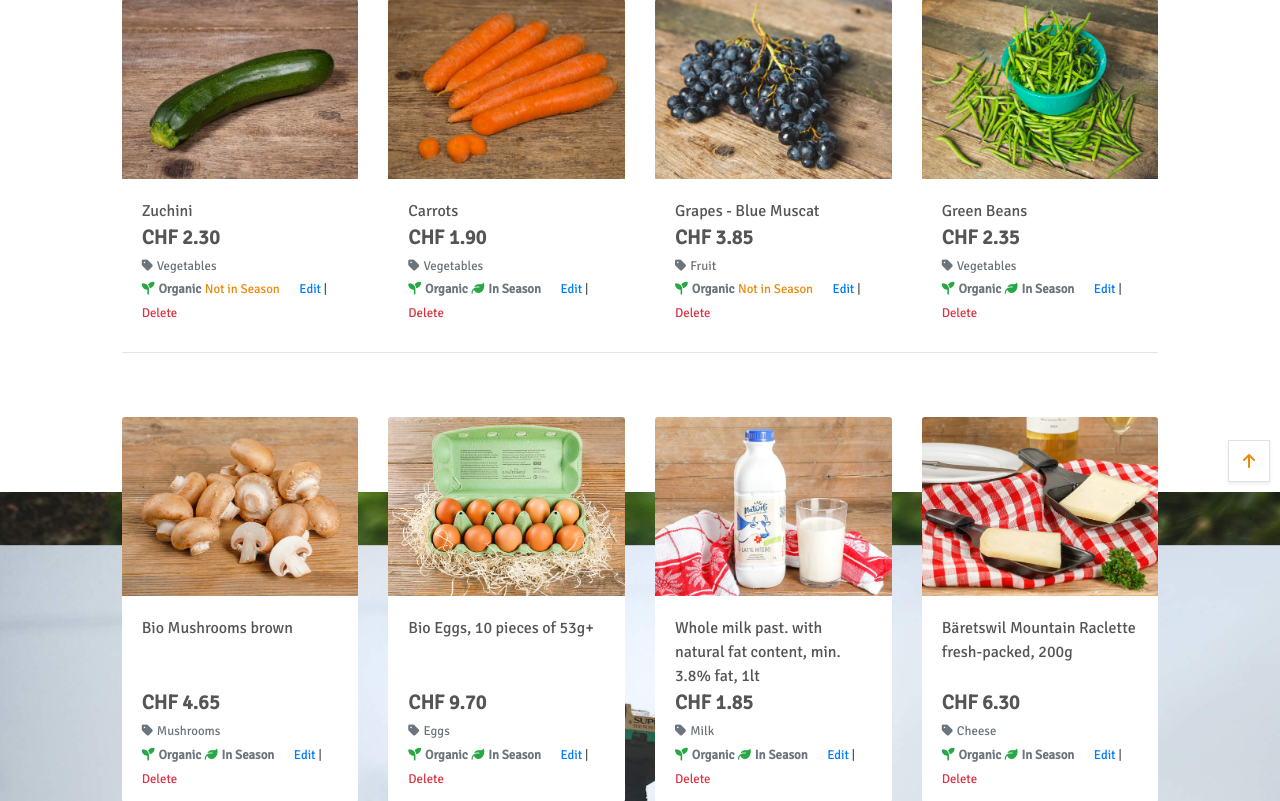
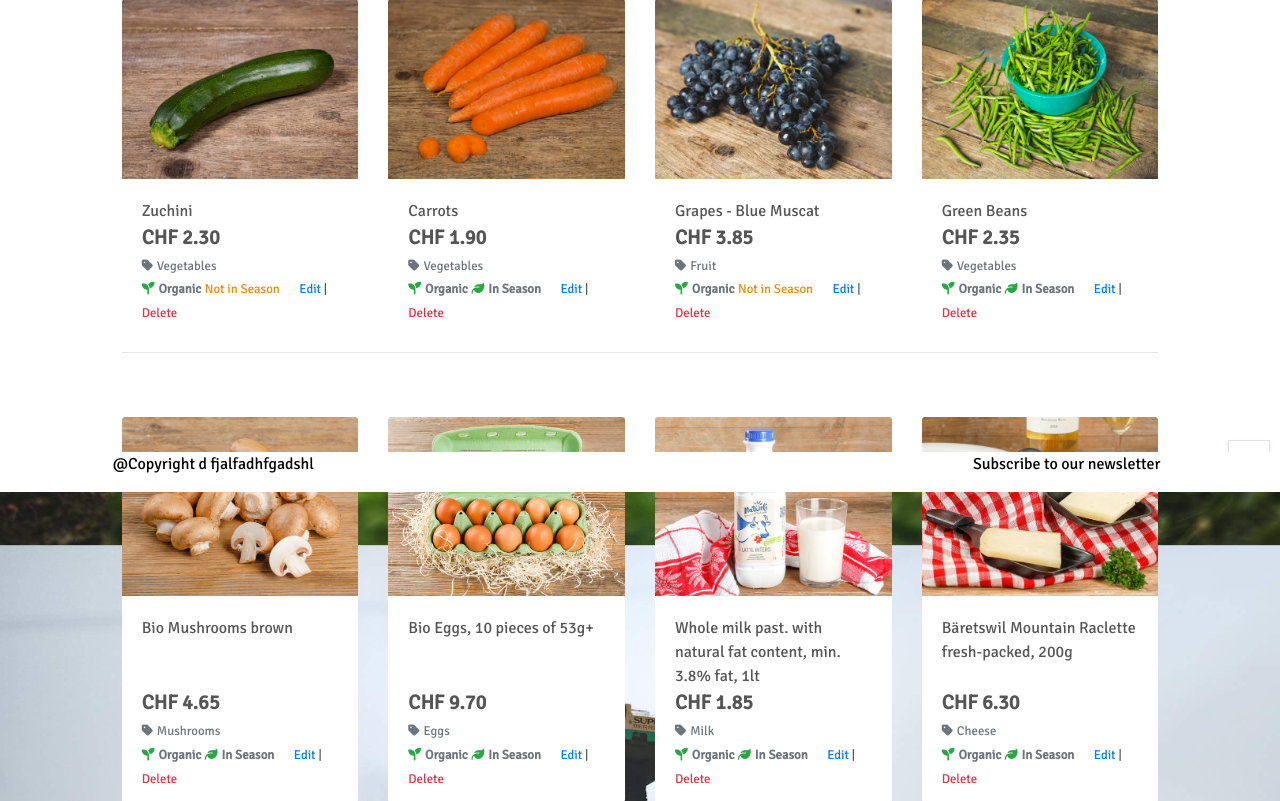
Before and after one commit to Joao4569/farm_fresh, a Django app: page /products/ in a window 1280 px wide. Shown: the part 308-1109 px from the top of the page. Run offline with Django 3.2, Linux system fonts and the light colour scheme; the visitor is signed in with stand-in values (Sample User, id 1); data comes from the database, SQL or seed files in the repository; some libraries are stand-ins or nearby versions.

Commit message:
feat: Add footer and test

```diff
--- a/templates/base.html
+++ b/templates/base.html
@@ -206,6 +206,23 @@ The main structure of this template is based on Boutique Ado and modified for Fa
   {% block content %}
   {% endblock %}
 
+<footer class="container-fluid fixed-bottom">
+  <div class="row bg-white">
+
+    <div class="col col-lg-4 my-auto text-center">
+      <p class="text-black">@Copyright d fjalfadhfgadshl</p>
+    </div>
+
+    <div class="col col-lg-4 my-auto text-center">
+      <p class="text-black"></p>
+    </div>
+
+    <div class="col col-lg-4 my-auto text-center">
+      <p class="text-black">Subscribe to our newsletter</p>
+    </div>
+  </div>
+</footer>
+
   <!-- This block will add JavaScript needed in order to display toasts -->
   {% block postloadjs %}
   <script type="text/javascript">
```
